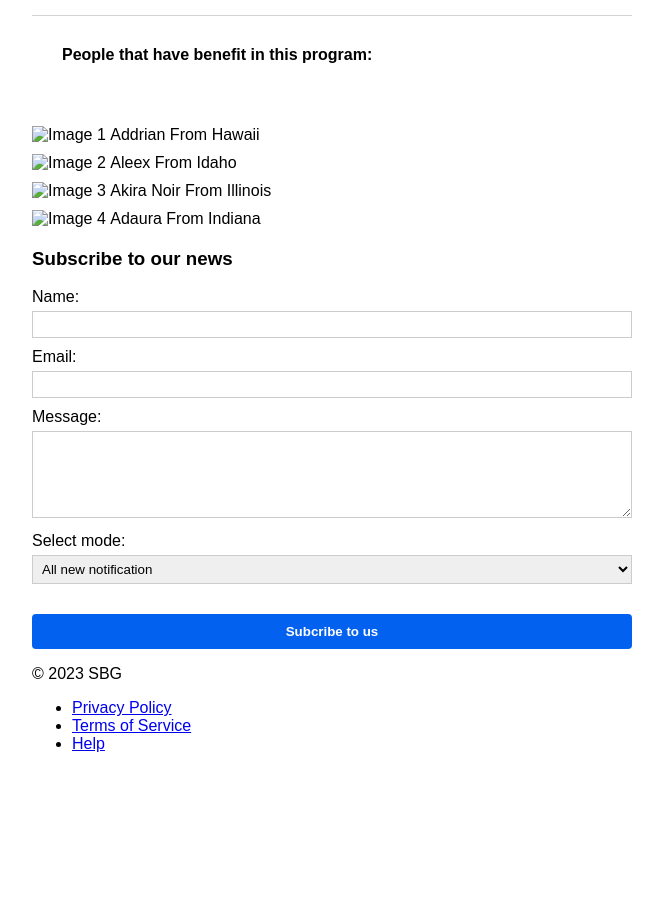
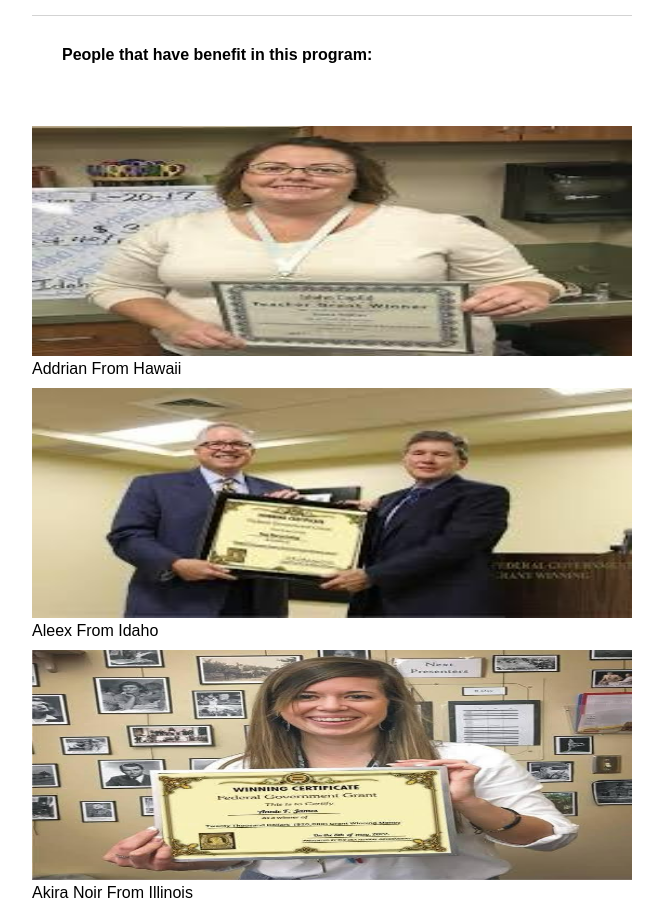
Before and after one commit to muhammed222-lab/muhammed222-lab.github.io, a plain HTML site: page index.html in a window 1280 px wide. Shown: the part 1160-2064 px from the top of the page, without its empty margins (308-971 px from the left). Before the commit the page ends 1949 px from the top, so only its background shows below. Drawn offline with Linux system fonts and the light colour scheme.

Commit message:
Update index.html
Updated url

```diff
--- a/index.html
+++ b/index.html
@@ -3,7 +3,7 @@
 <head>
     <meta charset="UTF-8">
     <meta name="viewport" content="width=device-width, initial-scale=1.0">
-    <title>Google Form Clone</title>
+    <title>Small Business Grants</title>
     <link rel="stylesheet" href="style.css">
     <link rel="stylesheet" href="https://fonts.googleapis.com/icon?family=Material+Icons">
 </head>
@@ -86,16 +86,16 @@
         </section>
         <h4 class="benefits_text">People that have benefit in this program:</h4>
         <div class="images">
-            <img src="./img/c1.jpg" alt="Image 1" width="100%">
+            <img src="c1.jpg" alt="Image 1" width="100%">
             <span>Addrian from Hawaii</span>
             <br>
-            <img src="./img/c2.jpg" alt="Image 2">
+            <img src="c2.jpg" alt="Image 2">
             <span>Aleex from Idaho</span>
             <br>
-            <img src="./img/c3.jpg" alt="Image 3">
+            <img src="c3.jpg" alt="Image 3">
             <span>akira noir from Illinois</span>
             <br>
-            <img src="./img/c4.jpg" alt="Image 4">
+            <img src="c4.jpg" alt="Image 4">
             <span>Adaura from Indiana</span>
         </div>
         <form id="form" action="#">
```
